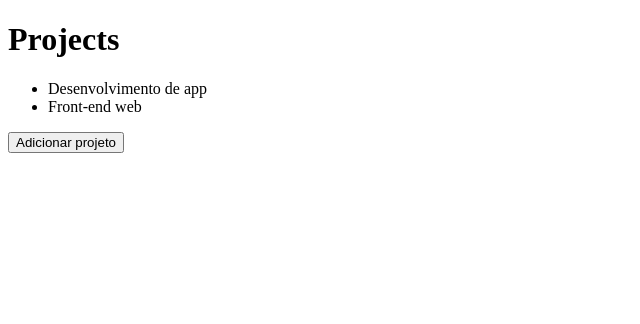
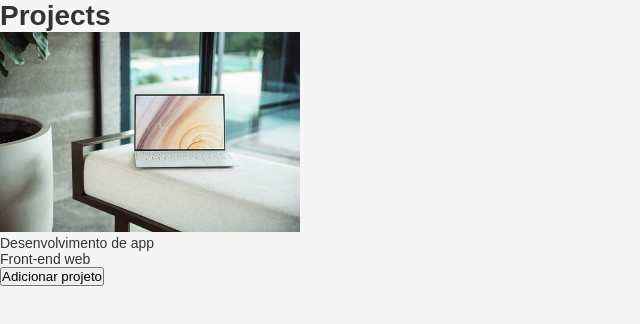
Before and after one commit to GoStack-2020/conceitos, a React app in the folder front/: page / in a window 1280 px wide. Shown: the top 324 px of the page, without its empty margins (0-640 px from the left). Built offline with nearby package versions, Linux system fonts and the light colour scheme.

Commit message:
Config app to accept image file

```diff
--- /dev/null
+++ b/front/src/App.css
@@ -0,0 +1,13 @@
+* {
+    margin: 0;
+    padding: 0;
+    outline: 0;
+    box-sizing: border-box;
+}
+
+body {
+    background: #f5f5f5;
+    font: 14px sans-serif;
+    color: #333333;
+
+}
--- a/front/src/App.js
+++ b/front/src/App.js
@@ -1,5 +1,7 @@
 import React, { useState } from 'react';
 import Header from './components/Header';
+import './App.css';
+import backgroundImage from './assets/background.jpeg';
 
 function App () {
     const [projects, setProjects] = useState(['Desenvolvimento de app', 'Front-end web']);
@@ -13,6 +15,8 @@
     <>
         <Header title="Projects" />
 
+        <img width={300} src={backgroundImage}/>
+
         <ul>
             {projects.map(project => <li key={project}> { project } </li>)}
         </ul>
--- a/front/webpack.config.js
+++ b/front/webpack.config.js
@@ -17,6 +17,20 @@
                 use: {
                     loader : 'babel-loader',
                 }
+            },
+            {
+                test: /\.css$/,
+                exclude: /node_modules/,
+                use: [
+                    {loader: 'style-loader'},
+                    {loader: 'css-loader'},
+                ]
+            },
+            {
+                test: /\.*\.(gif|png|jpe?g)$/i,
+                use: {
+                    loader: 'file-loader',
+                }
             }
         ]
     },
```
Also changed, not shown: front/package.json (+7 -0 lines), front/src/assets/background.jpeg (added), 1 other file (tests, documents, lock files or other folders).
